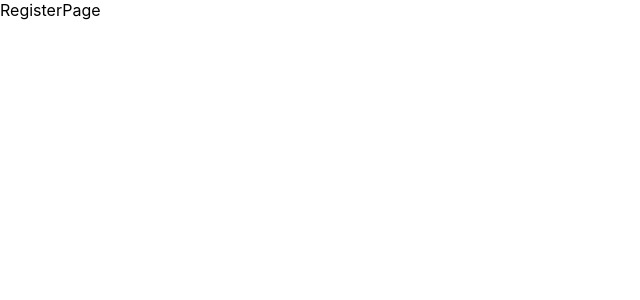
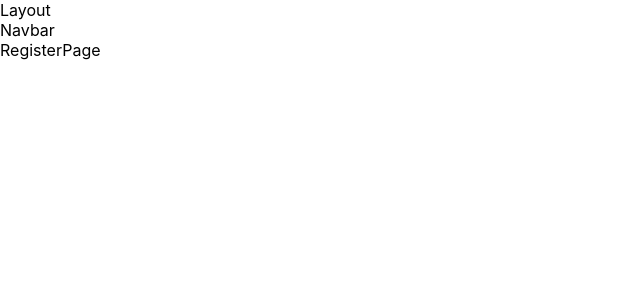
Before and after one commit to krupinskij/rtc-pi-web, a React (Create React App) app: page /register in a window 1280 px wide. Shown: the top 300 px of the page, without its empty margins (0-640 px from the left). Built offline with nearby package versions, Linux system fonts and the light colour scheme.

Commit message:
Init: Set up layout

```diff
--- /dev/null
+++ b/src/apps/App.tsx
@@ -0,0 +1 @@
+export { default } from './LayoutApp';
--- /dev/null
+++ b/src/apps/LayoutApp.tsx
@@ -0,0 +1,14 @@
+import Layout from '../components/common/Layout';
+import Navbar from '../components/common/Navbar';
+import RouterApp from './RouterApp';
+
+const LayoutApp = () => {
+  return (
+    <Layout>
+      <Navbar />
+      <RouterApp />
+    </Layout>
+  );
+};
+
+export default LayoutApp;
--- /dev/null
+++ b/src/components/common/Layout.tsx
@@ -0,0 +1,16 @@
+import { ReactNode } from 'react';
+
+interface Props {
+  children: ReactNode;
+}
+
+const Layout = ({ children }: Props) => {
+  return (
+    <div>
+      <div>Layout</div>
+      {children}
+    </div>
+  );
+};
+
+export default Layout;
--- /dev/null
+++ b/src/components/common/Navbar.tsx
@@ -0,0 +1,5 @@
+const Navbar = () => {
+  return <div>Navbar</div>;
+};
+
+export default Navbar;
--- a/src/index.tsx
+++ b/src/index.tsx
@@ -1,7 +1,7 @@
 import React from 'react';
 import ReactDOM from 'react-dom';
+import App from './apps/App';
 import './index.css';
-import App from './App';
 
 ReactDOM.render(
   <React.StrictMode>
```
Also changed, not shown: src/apps/RouterApp.tsx (renamed from src/App.tsx, +6 -6 lines).
